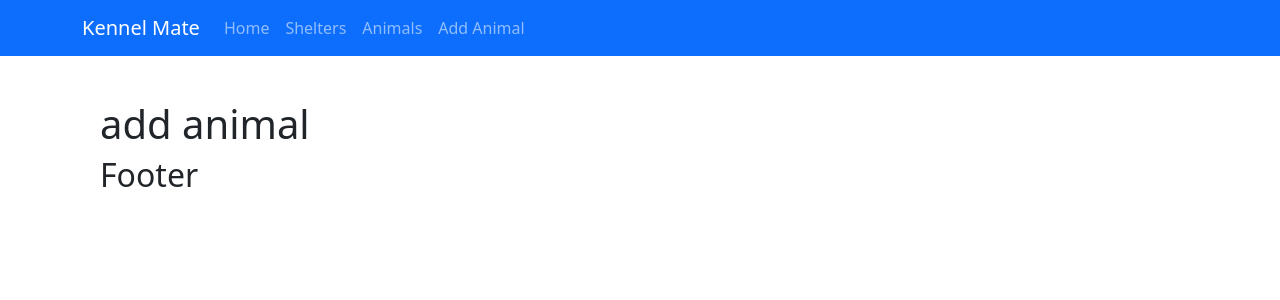
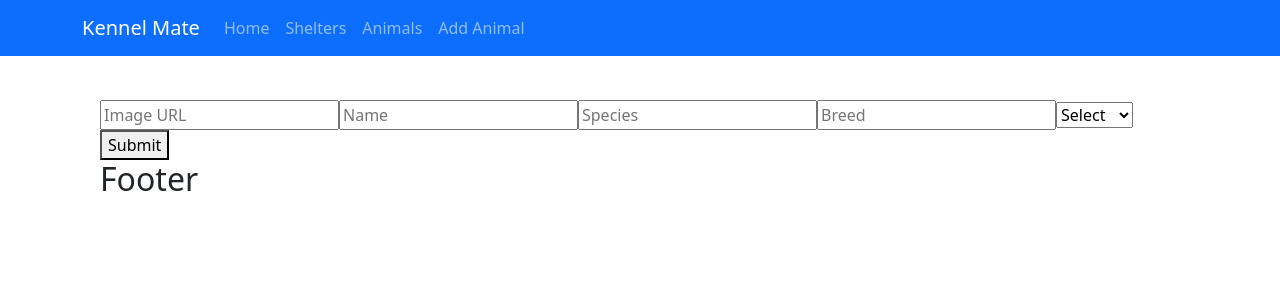
Before and after one commit to Jdoud1993/Phase-3-Kennel-Mate-Front-End, a React (Create React App) app: page /Form in a window 1280 px wide. Shown: the top 300 px of the page. Built offline with nearby package versions, Linux system fonts and the light colour scheme; no server answers.

Commit message:
Set up controlled form in form component

```diff
--- a/src/Components/CarouselFaded.js
+++ b/src/Components/CarouselFaded.js
@@ -8,11 +8,10 @@ function CarouselFaded() {
           className="d-block w-100"
           src="https://cdn.hpm.io/wp-content/uploads/2019/06/25143552/Dogs.jpg"
           alt="First slide"
-          style={{maxWidth: '100%', maxHeight: '400px', objectFit: 'contain'}}
+          style={{maxWidth: '100%', maxHeight: '800px', objectFit: 'contain'}}
         />
         <Carousel.Caption>
-          <h3>First slide label</h3>
-          <p>Nulla vitae elit libero, a pharetra augue mollis interdum.</p>
+          <h3>Welcome to Kennel Mate</h3>
         </Carousel.Caption>
       </Carousel.Item>
       <Carousel.Item>
@@ -20,12 +19,11 @@ function CarouselFaded() {
           className="d-block w-100"
           src="https://www.gannett-cdn.com/presto/2022/08/29/PVCS/2a4037e1-4084-487a-83a7-65077fde8a86-IMG_3909.jpg"
           alt="Second slide"
-          style={{maxWidth: '100%', maxHeight: '400px', objectFit: 'contain'}}
+          style={{maxWidth: '100%', maxHeight: '800px', objectFit: 'contain'}}
         />
 
         <Carousel.Caption>
-          <h3>Second slide label</h3>
-          <p>Lorem ipsum dolor sit amet, consectetur adipiscing elit.</p>
+          <h3>Welcome to Kennel Mate</h3>
         </Carousel.Caption>
       </Carousel.Item>
       <Carousel.Item>
@@ -33,14 +31,11 @@ function CarouselFaded() {
           className="d-block w-100"
           src="https://www.gannett-cdn.com/presto/2022/08/29/PVCS/2a4037e1-4084-487a-83a7-65077fde8a86-IMG_3909.jpg"
           alt="Third slide"
-          style={{maxWidth: '100%', maxHeight: '400px', objectFit: 'contain'}}
+          style={{maxWidth: '100%', maxHeight: '800px', objectFit: 'contain'}}
         />
 
         <Carousel.Caption>
-          <h3>Third slide label</h3>
-          <p>
-            Praesent commodo cursus magna, vel scelerisque nisl consectetur.
-          </p>
+          <h3>Welcome to Kennel Mate</h3>
         </Carousel.Caption>
       </Carousel.Item>
     </Carousel>
--- a/src/Components/Form.js
+++ b/src/Components/Form.js
@@ -1,7 +1,70 @@
-import React from "react";
+import React, {useState} from "react";
 
 function Form() {
-    return(<h1>add animal</h1>)
+
+    const [formData, setFormData] = useState({
+        image: "",
+        name: "",
+        species: "",
+        breed: "",
+        sex: "",
+    })
+
+    function handleChange(e) {
+        const name = e.target.name;
+        const value = e.target.value;
+
+        setFormData({
+            ...formData,
+            [name]: value,
+        });
+    }
+
+    function handleSubmit(e) {
+        e.preventDefault();
+        console.log(formData)
+    }
+
+    return(
+        <div id="addAnimal">
+            <form onSubmit={handleSubmit}>
+                <input
+                type="text"
+                name="image"
+                onChange={handleChange}
+                value={formData.image}
+                placeholder="Image URL"
+                />
+                <input
+                   type="text"
+                   name="name"
+                   onChange={handleChange}
+                   value={formData.name}
+                   placeholder="Name"
+                />
+                <input
+                   type="text"
+                   name="species"
+                   onChange={handleChange}
+                   value={formData.species}
+                   placeholder="Species"
+                />
+                <input
+                   type="text"
+                   name="breed"
+                   onChange={handleChange}
+                   value={formData.breed}
+                   placeholder="Breed"
+                />
+                <select name="sex" value={formData.sex} onChange={handleChange}>
+                    <option value="">Select</option>
+                    <option value="Male">Male</option>
+                    <option value="Female">Female</option>
+                </select>
+                <button type="submit">Submit</button>
+            </form>
+        </div>
+    )
 }
 
 export default Form
```
